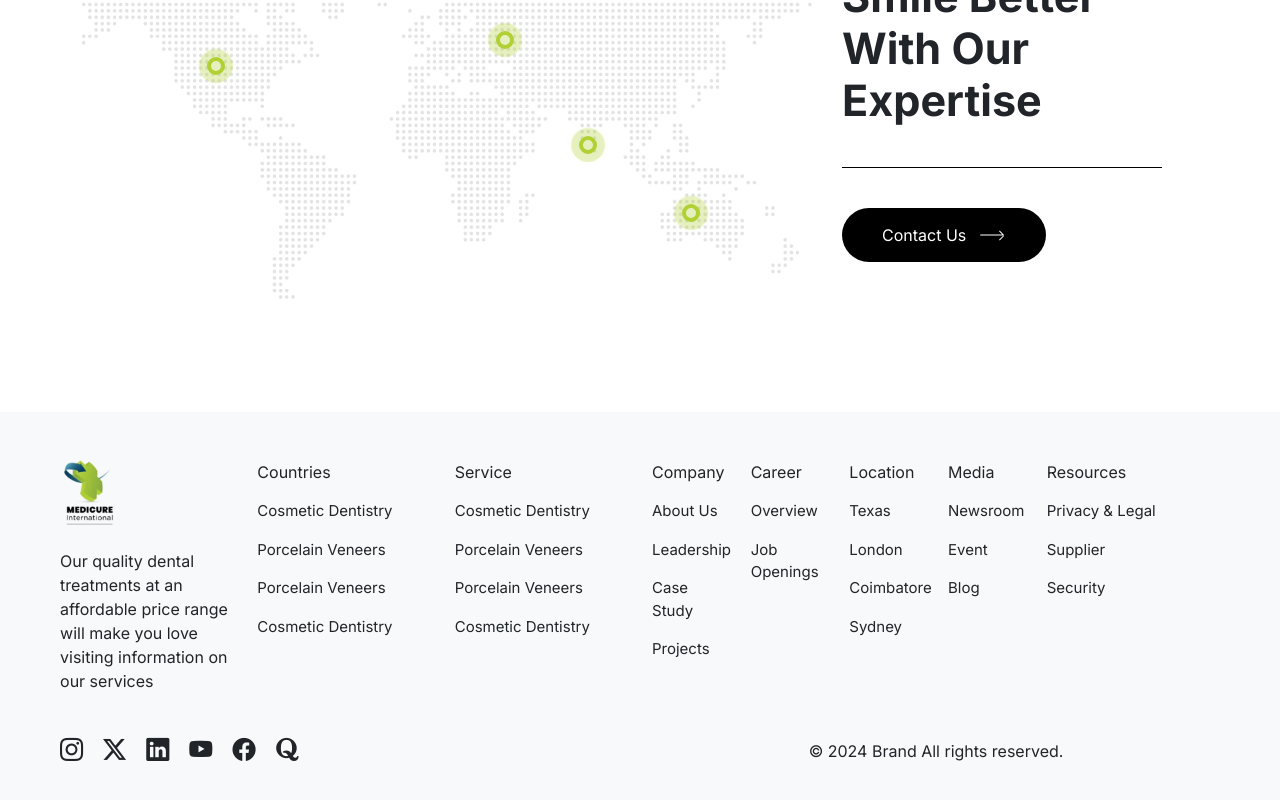
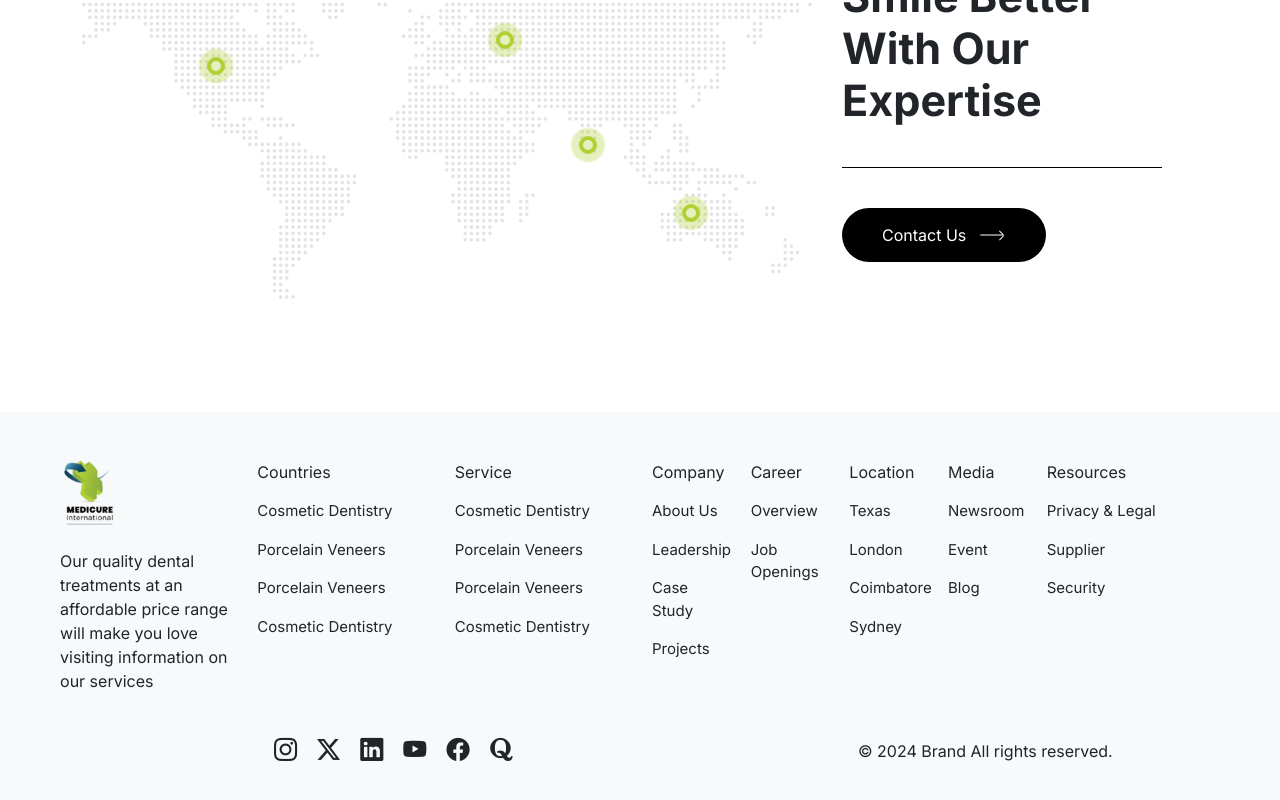
Before and after one commit to VikramSekar/Dental_Site, a React (Create React App) app: page / in a window 1280 px wide. Shown: the part 5166-5966 px from the top of the page. Built offline with nearby package versions, Linux system fonts and the light colour scheme.

Commit message:
changes
changes

```diff
--- a/src/App.js
+++ b/src/App.js
@@ -755,7 +755,7 @@ function App() {
               </div>
             </div>
             <div class="row d-flex justify-content-between align-items-center">
-              <div class="col-md-3 social-icons mt-2">
+              <div class="col-md-7 social-icons mt-2 text-center">
                 <a href="https://www.instagram.com " target="_blank"><i class="bi bi-instagram text-dark"></i></a>
                 <a href="https://www.twitter.com " target="_blank"><i class="bi bi-twitter-x text-dark"></i></a>
                 <a href="https://www.linkedin.com " target="_blank"><i class="bi bi-linkedin text-dark"></i></a>
@@ -763,7 +763,7 @@ function App() {
                 <a href="https://www.facebook.com" target="_blank"><i class="bi bi-facebook text-dark"></i></a>
                 <a href="https://www.quora.com " target="_blank"><i class="bi bi-quora text-dark"></i></a>
               </div>
-              <div class="col-md-6 text-md-center mt-2">
+              <div class="col-md-5 text-md-center mt-2">
                 © 2024 Brand All rights reserved.
               </div>
             </div>
```
